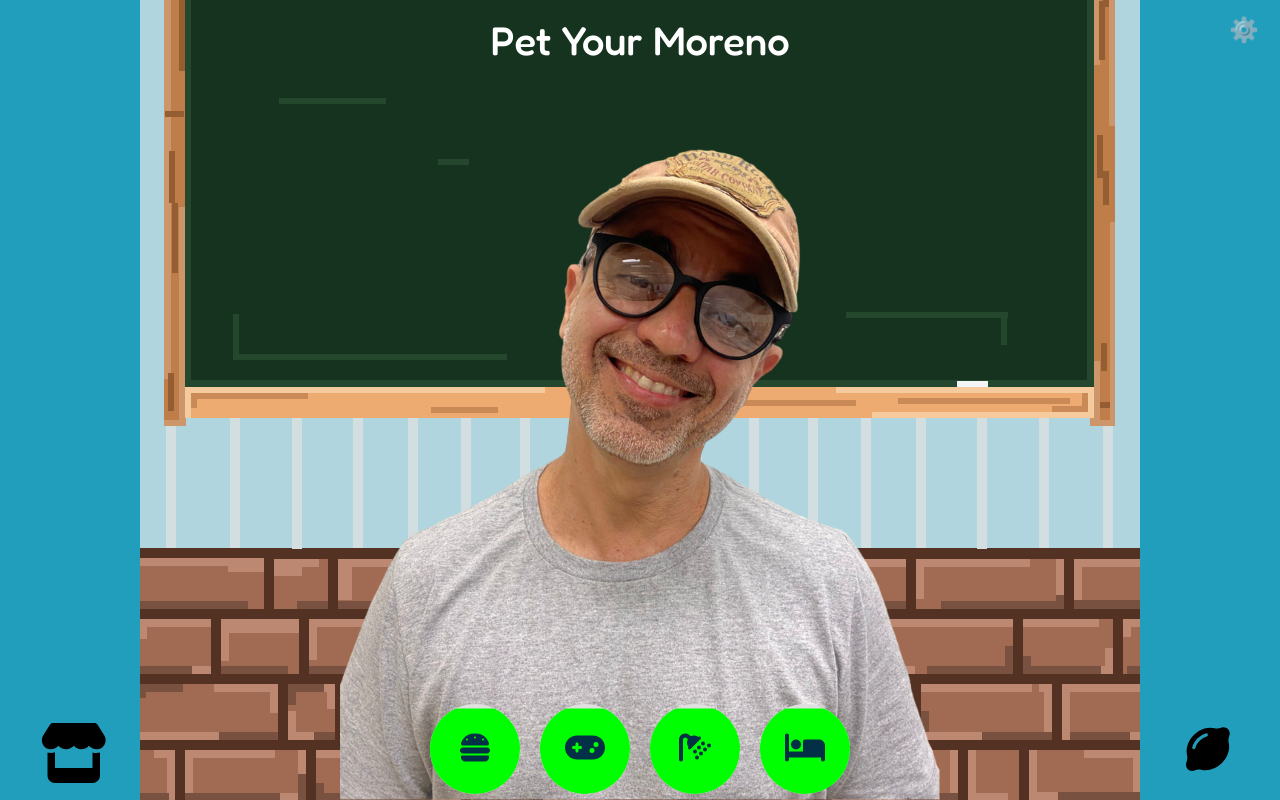
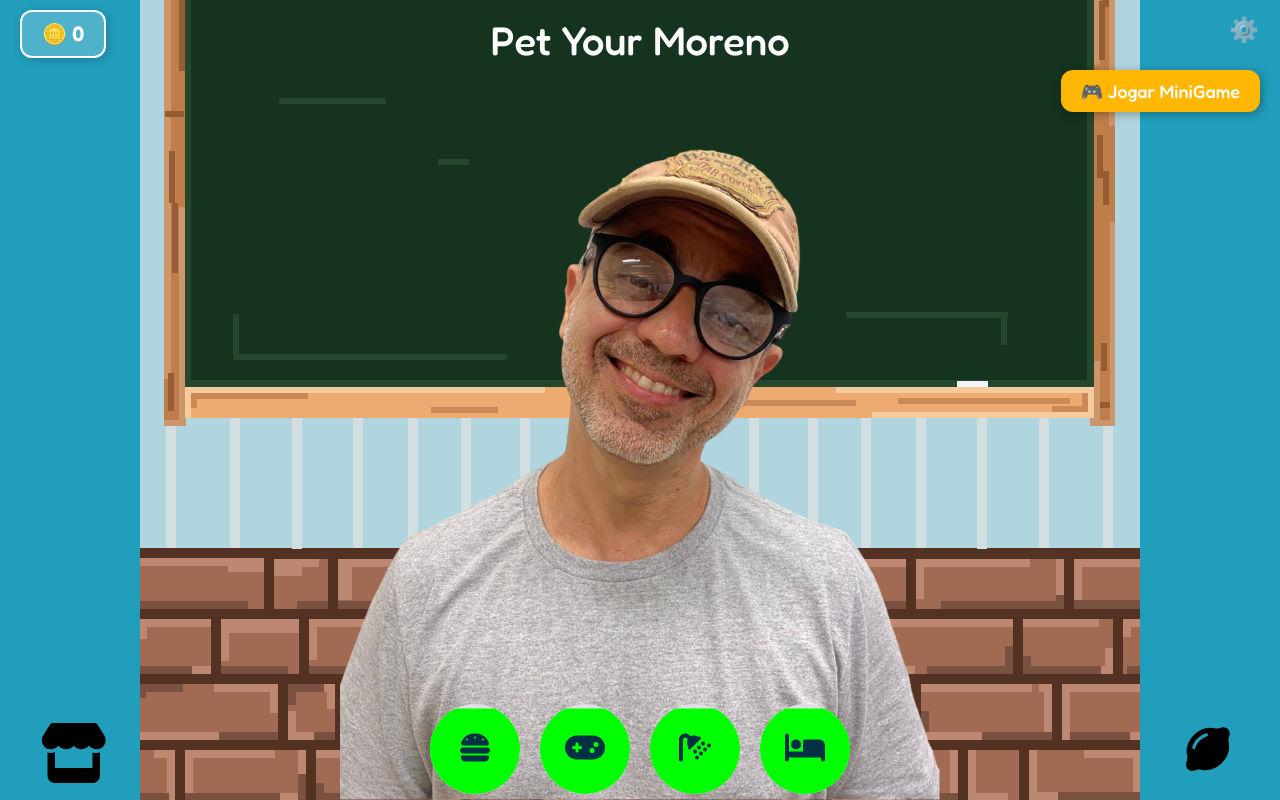
Before and after one commit to samueldebarros/petyourmoreno, a Vue app: page / in a window 1280 px wide. Both pictures are taken after a click on the button "🎮 JOGAR". Built offline with nearby package versions, Linux system fonts and the light colour scheme.

Commit message:
Integrando mini game e adicionando contador de moedas

```diff
--- a/src/components/Menu.vue
+++ b/src/components/Menu.vue
@@ -1,69 +1,45 @@
 <script setup>
 import {ref} from 'vue'
 import Pet from './Pet.vue'
-import MiniGame from './MiniGame.vue'
 import gifMoreno from './imagens/morenoPilotando.gif'
 
 const telaAtual = ref('menu')
 
+const scoreTotal = ref(0);
+
 function iniciarJogo() {
   telaAtual.value = 'jogo'
 }
-
-function iniciarMiniGame() {
-  telaAtual.value = 'minigame'
-}
 </script>
-
-
 <template>
   <div>
-    <div v-if="!jogando" class="menu-fundo">
-      <div v-if="telaAtual === 'menu'" class="menu-fundo">
-        <img :src=gifMoreno class="gifDoMoreno">
-        <h1 class="menu-title">PET YOUR MORENO</h1>
-        <div class="menu-linha"></div>
-        <div class="bolha" style="width: 200px; height: 200px; top: 10%; left: 20%;"></div>
-        <div class="bolha" style="width: 150px; height: 150px; bottom: 15%; right: 10%;"></div>
 
-
-        <button class="menu-botao" @click="iniciarJogo">
-          🎮 JOGAR
-        </button>
-        <button class="menu-botao">
-          ⚙️ OPÇÕES
-        </button>
-
-
-      </div>
-    </div>
-
-    <div v-else>
-      <Pet @voltarMenu="jogando = false"/>
+    <div v-if="telaAtual === 'menu'" class="menu-fundo">
+      <img :src=gifMoreno class="gifDoMoreno">
+      <h1 class="menu-title">PET YOUR MORENO</h1>
       <div class="menu-linha"></div>
       <div class="bolha" style="width: 200px; height: 200px; top: 10%; left: 20%;"></div>
       <div class="bolha" style="width: 150px; height: 150px; bottom: 15%; right: 10%;"></div>
 
+
       <button class="menu-botao" @click="iniciarJogo">
         🎮 JOGAR
-      </button>
-      <button class="menu-botao" @click="iniciarMiniGame">
-        🎯 MINI GAME
       </button>
       <button class="menu-botao">
         ⚙️ OPÇÕES
       </button>
     </div>
 
-    <Pet v-if="telaAtual === 'jogo'" @voltarMenu="telaAtual = 'menu'"/>
-    <MiniGame v-else-if="telaAtual === 'minigame'" @back="telaAtual = 'menu'"/>
+    <Pet
+        v-if="telaAtual === 'jogo'"
+        :score="scoreTotal"
+        @voltarMenu="telaAtual = 'menu'"
+    />
   </div>
 </template>
 
-
 <style scoped>
 @import url("https://fonts.googleapis.com/css2?family=Fredoka:wght@500&family=Nunito:wght@400&display=swap");
-
 
 .menu-fundo {
   background: linear-gradient(#219ebc, #9acbe2);
@@ -110,7 +86,6 @@ function iniciarMiniGame() {
   animation: flutuar 6s ease-in-out infinite;
 }
 
-
 .menu-fundo::before {
   content: '';
   position: absolute;
@@ -150,14 +125,12 @@ function iniciarMiniGame() {
   transition: background-color 0.3s ease, transform 0.3s ease;
   background: linear-gradient(45deg, #8ecae6, #83daf0);
   box-shadow: 4px 4px 10px rgba(2, 48, 71, 0.2);
-
 }
 
 .menu-botao:hover {
   background-color: #83daf0;
   transform: scale(1.05) rotate(-2deg);
   animation: pulse 0.6s infinite;
-
 }
 
 .menu-botao:active {
@@ -194,5 +167,4 @@ function iniciarMiniGame() {
   z-index: 2;
   display: flex;
 }
-
 </style>
--- a/src/components/MiniGame.vue
+++ b/src/components/MiniGame.vue
@@ -1,7 +1,7 @@
 <script setup>
-import { ref, onMounted, onUnmounted } from 'vue';
+import {onMounted, onUnmounted, ref} from 'vue';
 
-const emit = defineEmits(['back']);
+const emit = defineEmits(['voltar', 'score']);
 const score = ref(0);
 const timeLeft = ref(30);
 const motos = ref([]);
@@ -16,7 +16,7 @@ function spawnMoto() {
   const top = Math.random() * 80;
   const isBroken = Math.random() < 0.2; // porcentagem de chance de aparecer bicicletas
 
-  motos.value.push({ id, left, top, isBroken });
+  motos.value.push({id, left, top, isBroken});
 
   setTimeout(() => {
     motos.value = motos.value.filter(m => m.id !== id);
@@ -28,6 +28,7 @@ function handleClick(id, isBroken) {
     gameOver.value = true;
     clearInterval(intervalId);
     clearInterval(timerId);
+    emit('score', score.value); // <-- Emitir score mesmo no game over
     return;
   }
 
@@ -43,6 +44,9 @@ onMounted(() => {
     } else {
       clearInterval(intervalId);
       clearInterval(timerId);
+      if (!gameOver.value) {
+        emit('score', score.value); // <-- Emitir score ao final
+      }
     }
   }, 1000);
 });
@@ -79,13 +83,13 @@ onUnmounted(() => {
     <div v-if="timeLeft === 0 && !gameOver" class="mini-game-end">
       <h3>Fim de jogo!</h3>
       <p>Você pegou {{ score }} motos. Moreno ficou feliz!</p>
-      <button class="menu-botao" @click="emit('back')">Voltar ao Menu</button>
+      <button @click="emit('voltar')">Voltar</button>
     </div>
 
     <div v-if="gameOver" class="mini-game-end game-over">
       <h3>Game Over!</h3>
       <p>Moreno não gosta de bicicletas 😖</p>
-      <button class="menu-botao" @click="emit('back')">Voltar ao Menu</button>
+      <button @click="emit('voltar')">Voltar</button>
     </div>
   </div>
 </template>
--- a/src/components/Pet.vue
+++ b/src/components/Pet.vue
@@ -1,27 +1,34 @@
 <script setup>
-import { onMounted, ref, nextTick } from "vue";
+import {onMounted, ref, nextTick} from "vue";
 import PetStatus from "./PetStatus.vue";
 import Moreno from "./Moreno.vue";
 import Background from "./Background.vue";
 import PetActions from "./PetActions.vue";
 import Store from "./Store.vue";
-import { FontAwesomeIcon } from "@fortawesome/vue-fontawesome";
+import MiniGame from './MiniGame.vue'
+import {FontAwesomeIcon} from "@fortawesome/vue-fontawesome";
 
 const storeStatus = ref(0);
-const itemEquipado = ref({ imagem: "lemon", nome: "Limão" });
+const itemEquipado = ref({imagem: "lemon", nome: "Limão"});
 
 function comprarProduto(index, qtd) {
   produtos.value[index].owned += qtd;
 }
 
+const mostrandoMiniGame = ref(false);
+
+function entrarMiniGame() {
+  mostrandoMiniGame.value = true;
+}
+
 const produtos = ref([
-  { nome: "Limão", imagem: "lemon", preco: 5, owned: 0 },
-  { nome: "Pão", imagem: "bread-slice", preco: 10, owned: 0 },
-  { nome: "Cookie", imagem: "cookie", preco: 15, owned: 0 },
-  { nome: "Sorvete", imagem: "ice-cream", preco: 20, owned: 0 },
-  { nome: "Pizza", imagem: "pizza-slice", preco: 25, owned: 0 },
-  { nome: "Hamburguer", imagem: "burger", preco: 30, owned: 0 },
-  { nome: "Moto", imagem: "motorcycle", preco: 999, owned: 0 },
+  {nome: "Limão", imagem: "lemon", preco: 5, owned: 0},
+  {nome: "Pão", imagem: "bread-slice", preco: 10, owned: 0},
+  {nome: "Cookie", imagem: "cookie", preco: 15, owned: 0},
+  {nome: "Sorvete", imagem: "ice-cream", preco: 20, owned: 0},
+  {nome: "Pizza", imagem: "pizza-slice", preco: 25, owned: 0},
+  {nome: "Hamburguer", imagem: "burger", preco: 30, owned: 0},
+  {nome: "Moto", imagem: "motorcycle", preco: 999, owned: 0},
 ]);
 
 const statusAtual = ref("fome");
@@ -34,7 +41,13 @@ const fome = ref(100);
 const diversao = ref(100);
 const higiene = ref(100);
 
-const emit = defineEmits(["voltarMenu"]);
+const score = ref(0);
+
+function atualizarScore(novaPontuacao) {
+  score.value += novaPontuacao;
+}
+
+const emit = defineEmits(["voltarMenu", "entrarMiniGame"]);
 const gameOver = ref(false);
 
 function voltarParaMenu() {
@@ -65,7 +78,7 @@ onMounted(async () => {
   const petEl = petRef.value?.morenoPet;
 
   if (!actionEl || !petEl) {
-    console.error("Referências não carregadas:", { actionEl, petEl });
+    console.error("Referências não carregadas:", {actionEl, petEl});
     return;
   }
 
@@ -111,9 +124,17 @@ onMounted(async () => {
     }
   }, 100);
 });
+
+defineProps({
+  score: {
+    type: Number,
+    default: 0,
+  },
+});
 </script>
 
 <template>
+  <div v-if="!mostrandoMiniGame">
     <div class="pet-fundo">
       <button
           class="voltar-botao"
@@ -124,6 +145,12 @@ onMounted(async () => {
       </button>
 
       <div class="pet-title">Pet Your Moreno</div>
+
+      <button class="minigame-botao" @click="entrarMiniGame">🎮 Jogar MiniGame</button>
+
+      <div class="score-marker">
+        🪙 {{ score }}
+      </div>
       <div class="pet-sprite">
         <Moreno
             :fome="fome"
@@ -135,7 +162,7 @@ onMounted(async () => {
         />
       </div>
       <div class="pet-status">
-      <PetStatus :value="fome" icon="burger" @click="statusAtual = 'fome'" />
+        <PetStatus :value="fome" icon="burger" @click="statusAtual = 'fome'"/>
         <PetStatus
             :value="diversao"
             icon="gamepad"
@@ -146,10 +173,10 @@ onMounted(async () => {
             icon="shower"
             @click="statusAtual = 'higiene'"
         />
-      <PetStatus :value="sono" icon="bed" @click="statusAtual = 'sono'" />
+        <PetStatus :value="sono" icon="bed" @click="statusAtual = 'sono'"/>
       </div>
 
-    <Background :dormindo="statusAtual === 'sono'" />
+      <Background :dormindo="statusAtual === 'sono'"/>
 
       <div v-if="gameOver" class="game-over-overlay">
         <div class="game-over-content">
@@ -166,7 +193,7 @@ onMounted(async () => {
     />
 
     <div class="store-icon">
-    <font-awesome-icon :icon="['fas', 'store']" @click="storeStatus = 1" />
+      <font-awesome-icon :icon="['fas', 'store']" @click="storeStatus = 1"/>
     </div>
 
     <Store
@@ -177,6 +204,10 @@ onMounted(async () => {
         @comprar="comprarProduto"
         @fechar="storeStatus = 0"
     ></Store>
+  </div>
+
+  <MiniGame v-else @voltar="mostrandoMiniGame = false" @score="atualizarScore"/>
+
 </template>
 
 <style scoped>
@@ -230,6 +261,7 @@ onMounted(async () => {
   cursor: pointer;
   color: white;
   transition: transform 0.2s ease;
+  z-index: 1001;
 }
 
 .voltar-botao:hover {
@@ -294,4 +326,45 @@ onMounted(async () => {
 .store-icon:active {
   transform: scale(0.95);
 }
+
+.score-marker {
+  position: absolute;
+  top: 10px;
+  left: 20px;
+  background: rgba(255, 255, 255, 0.2);
+  color: white;
+  font-weight: bold;
+  font-size: 20px;
+  padding: 10px 20px;
+  border-radius: 12px;
+  border: 2px solid white;
+  z-index: 1000;
+  font-family: 'Fredoka', sans-serif;
+  box-shadow: 2px 2px 10px rgba(0, 0, 0, 0.2);
+}
+
+.minigame-botao {
+  position: absolute;
+  top: 70px;
+  right: 20px;
+  padding: 10px 20px;
+  font-size: 18px;
+  background: #ffb703;
+  border: none;
+  border-radius: 12px;
+  color: white;
+  cursor: pointer;
+  font-family: 'Fredoka', sans-serif;
+  box-shadow: 2px 2px 10px rgba(0, 0, 0, 0.3);
+  transition: transform 0.2s ease;
+  z-index: 1001;
+}
+
+.minigame-botao:hover {
+  transform: scale(1.1);
+}
+
+.minigame-botao:active {
+  transform: scale(0.95);
+}
 </style>
```
Lines whose indentation alone changed are shown as unchanged.
